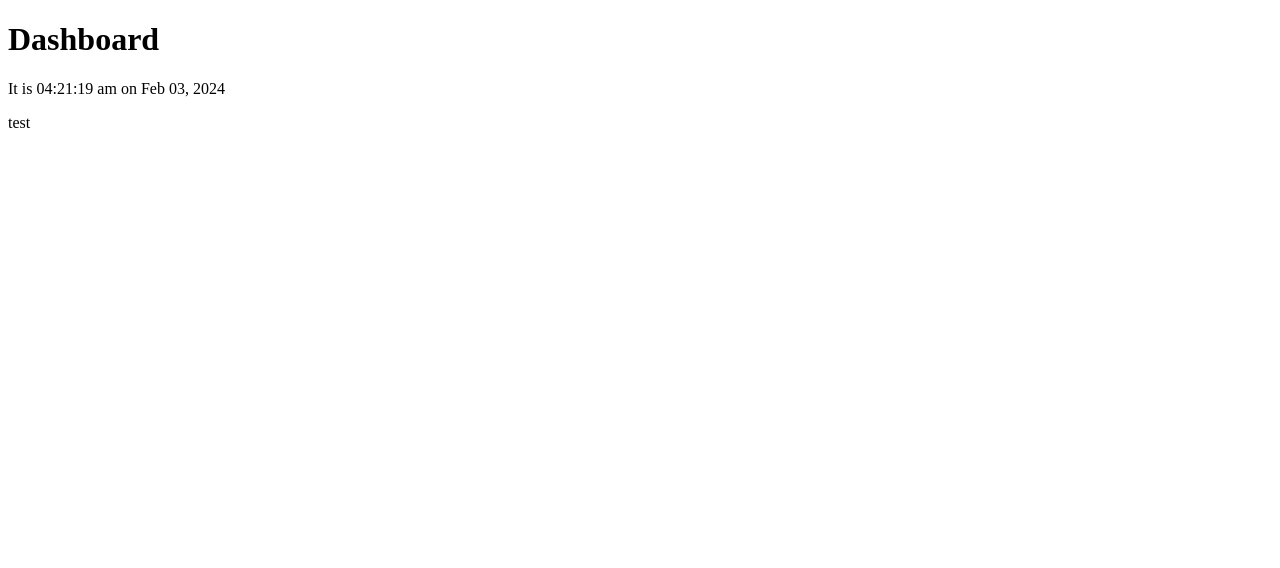
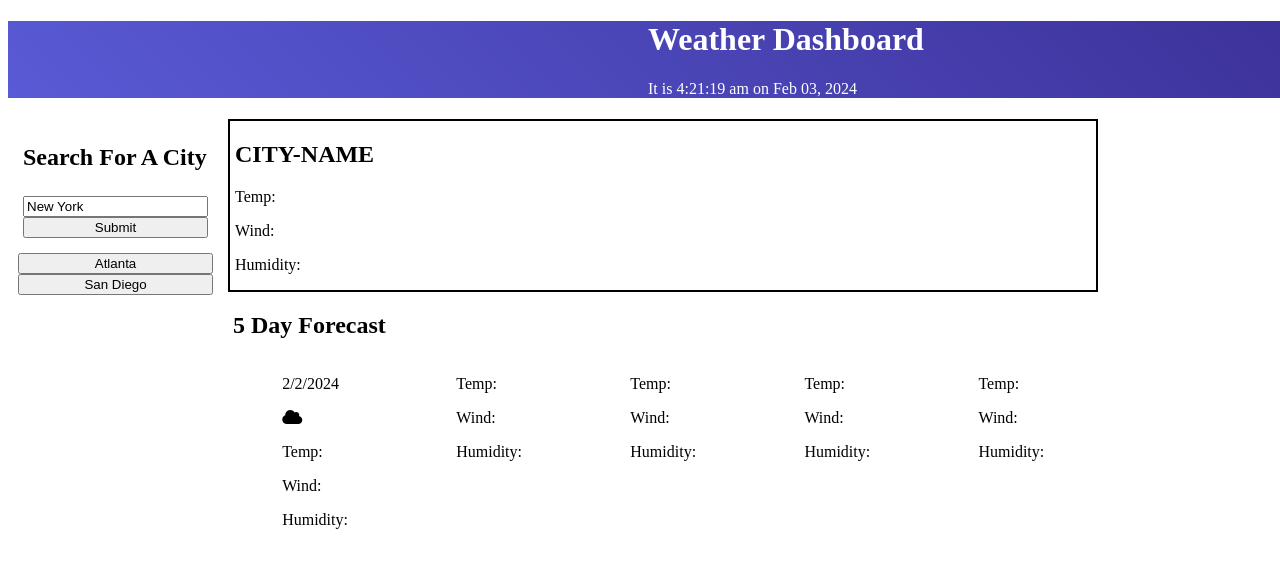
Before and after one commit to VZachary13/fluffy-broccoli, a plain HTML site: page index.html in a window 1280 px wide. Drawn offline with nearby package versions, Linux system fonts and the light colour scheme; no server answers.

Commit message:
finished html and css flexbox layout and added fontawesome icons

```diff
--- a/Assets/CSS/style.css
+++ b/Assets/CSS/style.css
@@ -1,10 +1,44 @@
 body {
-    width: 100px;
+    width: 100%;
+
 }
 
 header {
-    background-color: linear-gradient(45deg, #4B3CC3, #2D2590);
+    background: linear-gradient(45deg, #595AD5, #3D329A);
+    color: #fff;
 }
-h1 {
-    color: aquamarine;
+
+h1, header p {
+    margin-left: 50%;
 }
+
+#big-wrapper, #five-day-display {
+    display: flex;
+    flex-direction: row;
+}
+
+#five-day-display {
+    justify-content: space-around;
+}
+
+#search, #search-bar, #weather, #search-history, form {
+    display: flex;
+    flex-direction: column;
+    margin: 5px;
+}
+
+#search {
+    max-width: 30%;
+}
+
+#current {
+    border: 2px solid black;
+}
+
+#current p, h2 {
+    margin-left: 5px;
+}
+
+#weather {
+    width: 68%;
+}
--- a/Assets/JS/script.js
+++ b/Assets/JS/script.js
@@ -13,6 +13,6 @@ fetch(weatherURL)
 
 
 setInterval(function(){
-    $('#time').text(dayjs().format('hh:mm:ss a'));
+    $('#time').text(dayjs().format('h:mm:ss a'));
     $("#date").text(dayjs().format('MMM DD, YYYY'));
 }, 1000)
--- a/index.html
+++ b/index.html
@@ -4,19 +4,81 @@
     <meta charset="UTF-8">
     <meta name="viewport" content="width=device-width, initial-scale=1.0">
     <title>WhatWeather? | 5-day Weather App</title>
-    <link ref='stylesheet' type='text/css' href='./Assets/CSS/style.css'/>
+    <link rel="stylesheet" type="text/css" href="./Assets/CSS/style.css"/>
+
 </head>
 <body>
     <header>
-        <h1>Dashboard</h1>
+        <h1>Weather Dashboard</h1>
         <p>It is <span id="time"></span> on <span id="date"></span></p>
     </header>
-    <section>
-        <p>test</p>
+    <section id="big-wrapper">
+        <section id="search">
+            <section id="search-bar">
+                <h2>Search For A City</h2>
+                <form>
+                    <input type="text" id="city-name" name="city-name" value="New York">
+                    <input type="submit" value="Submit">
+                </form>
+            </section>
+            <section id="search-history">
+                <button>Atlanta</button>
+                <button>San Diego</button>
+            </section>
+        </section>
+        <section id="weather">
+            <section id="current">
+                <h2>CITY-NAME <span id="current-date"></span> <span class="weather-icon"></span></h2>
+                <p>Temp: <span id="temp"></span></p>
+                <p>Wind: <span id="wind"></span></p>
+                <p>Humidity: <span id="humidity"></span></p>
+            </section>
+            <section id="five-day">
+                <h2>5 Day Forecast</h2>
+                <section id="five-day-display">
+                    <section id="first-box">
+                        <p class="date">2/2/2024</p>
+                        <p class="weather-icon"><i class="fa-solid fa-cloud"></i></p>
+                        <p>Temp: <span class="forecast-temp"></span></p>
+                        <p>Wind: <span class="forecast-wind"></span></p>
+                        <p>Humidity: <span class="forecast-humidity"></span></p>
+                    </section>
+                    <section id="second-box">
+                        <p class="date"></p>
+                        <p class="weather-icon"></p>
+                        <p>Temp: <span class="forecast-temp"></span></p>
+                        <p>Wind: <span class="forecast-wind"></span></p>
+                        <p>Humidity: <span class="forecast-humidity"></span></p>
+                    </section>
+                    <section id="third-box">
+                        <p class="date"></p>
+                        <p class="weather-icon"></p>
+                        <p>Temp: <span class="forecast-temp"></span></p>
+                        <p>Wind: <span class="forecast-wind"></span></p>
+                        <p>Humidity: <span class="forecast-humidity"></span></p>
+                    </section>
+                    <section id="fourth-box">
+                        <p class="date"></p>
+                        <p class="weather-icon"></p>
+                        <p>Temp: <span class="forecast-temp"></span></p>
+                        <p>Wind: <span class="forecast-wind"></span></p>
+                        <p>Humidity: <span class="forecast-humidity"></span></p>
+                    </section>
+                    <section id="fifth-box">
+                        <p class="date"></p>
+                        <p class="weather-icon"></p>
+                        <p>Temp: <span class="forecast-temp"></span></p>
+                        <p>Wind: <span class="forecast-wind"></span></p>
+                        <p>Humidity: <span class="forecast-humidity"></span></p>
+                    </section>
+                </section>
+            </section>
+        </section>
     </section>
 
 
 
+    <script src="https://kit.fontawesome.com/de6d64e34e.js" crossorigin="anonymous"></script>
     <script src="https://cdnjs.cloudflare.com/ajax/libs/jquery/3.2.1/jquery.min.js"></script>
     <script src="https://cdn.jsdelivr.net/npm/dayjs@1.11.3/dayjs.min.js"
     integrity="sha256-iu/zLUB+QgISXBLCW/mcDi/rnf4m4uEDO0wauy76x7U="
```
